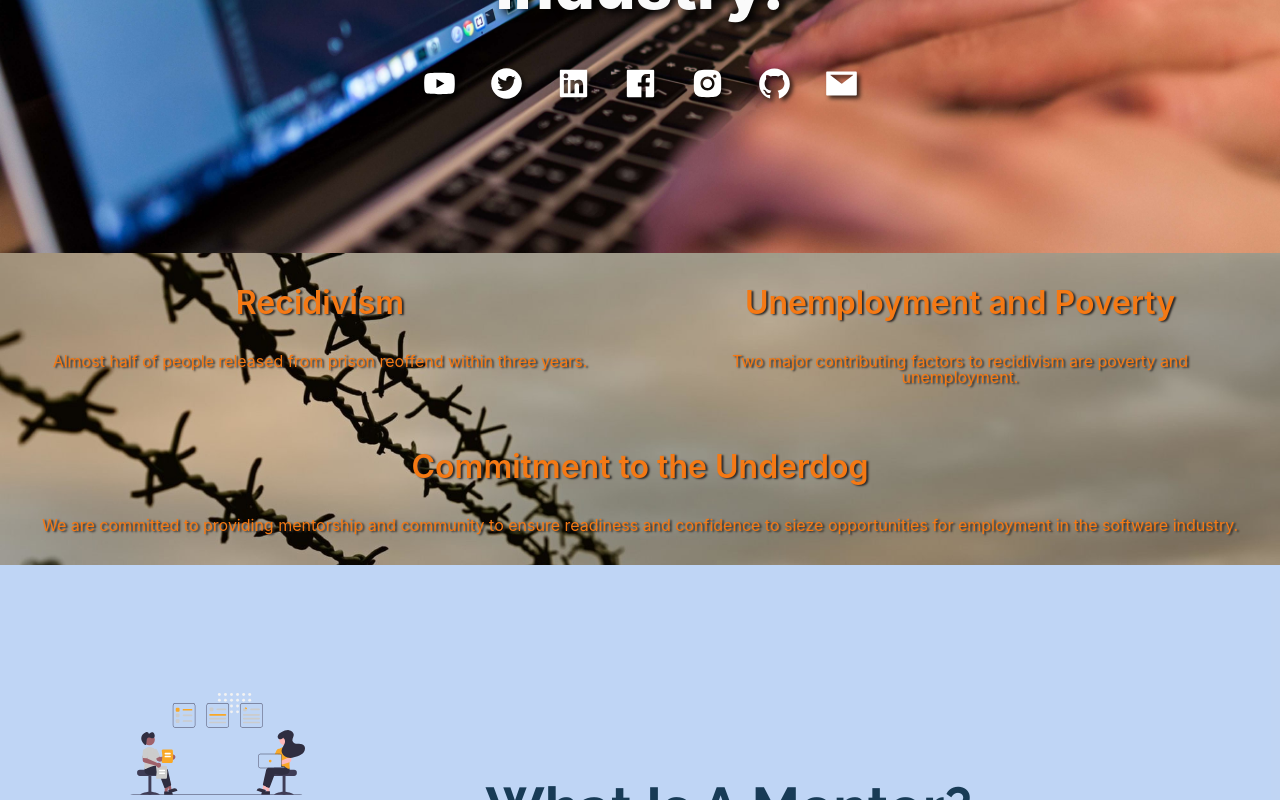
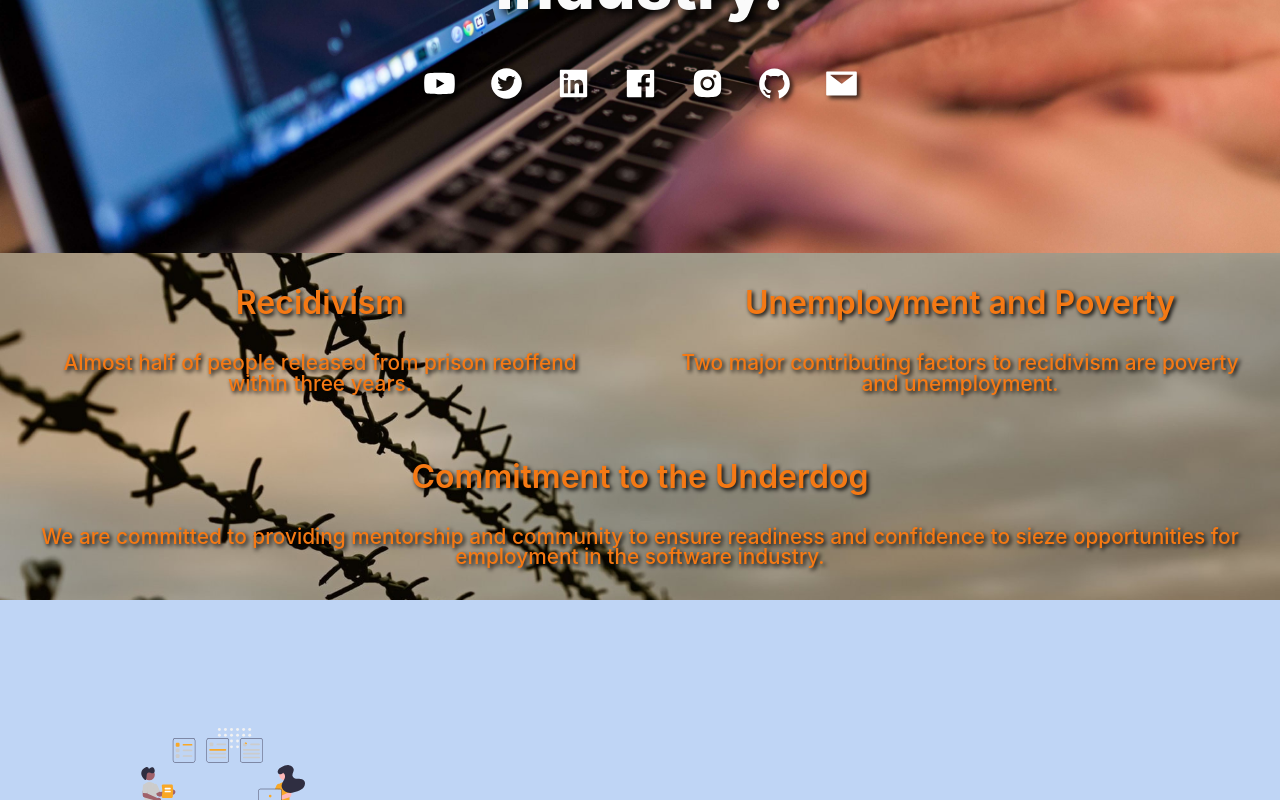
Before and after one commit to Underdog-Devs/website, a React (Create React App) app: page / in a window 1280 px wide. Shown: the part 427-1227 px from the top of the page. Built offline with nearby package versions, Linux system fonts and the light colour scheme; a web font is replaced by a local one.

Commit message:
contrast fixes stat component

```diff
--- a/src/CSS/Stats.module.css
+++ b/src/CSS/Stats.module.css
@@ -1,5 +1,5 @@
 .statsContainer {
-  font-size: 16;
+  font-size: 16pt;
   justify-content: center;
   font-family: 'Railway', -apple-system, BlinkMacSystemFont, 'Segoe UI', Roboto,
     Oxygen, Ubuntu, Cantarell, 'Open Sans', 'Helvetica Neue', sans-serif;
@@ -10,7 +10,7 @@
 
   width: 100vw;
   color: rgb(245, 121, 20);
-  text-shadow: 2px 1px 2px rgb(43, 41, 41);
+  text-shadow: 2px 2px 4px #000;
   background-color: #fff;
 }
 .statsContainer h2 {
@@ -19,10 +19,12 @@
   font-size: 2rem;
   color: rgb(245, 121, 20);
   font-weight: 600;
-  text-shadow: 2px 1px 2px rgb(43, 41, 41);
+  text-shadow: 2px 2px 4px#000;
 }
 .statsContainer p {
   margin: 2rem 2rem;
+  font-size: 1.3rem;
+  font-weight: 500;
 }
 
 .statItem {
```
